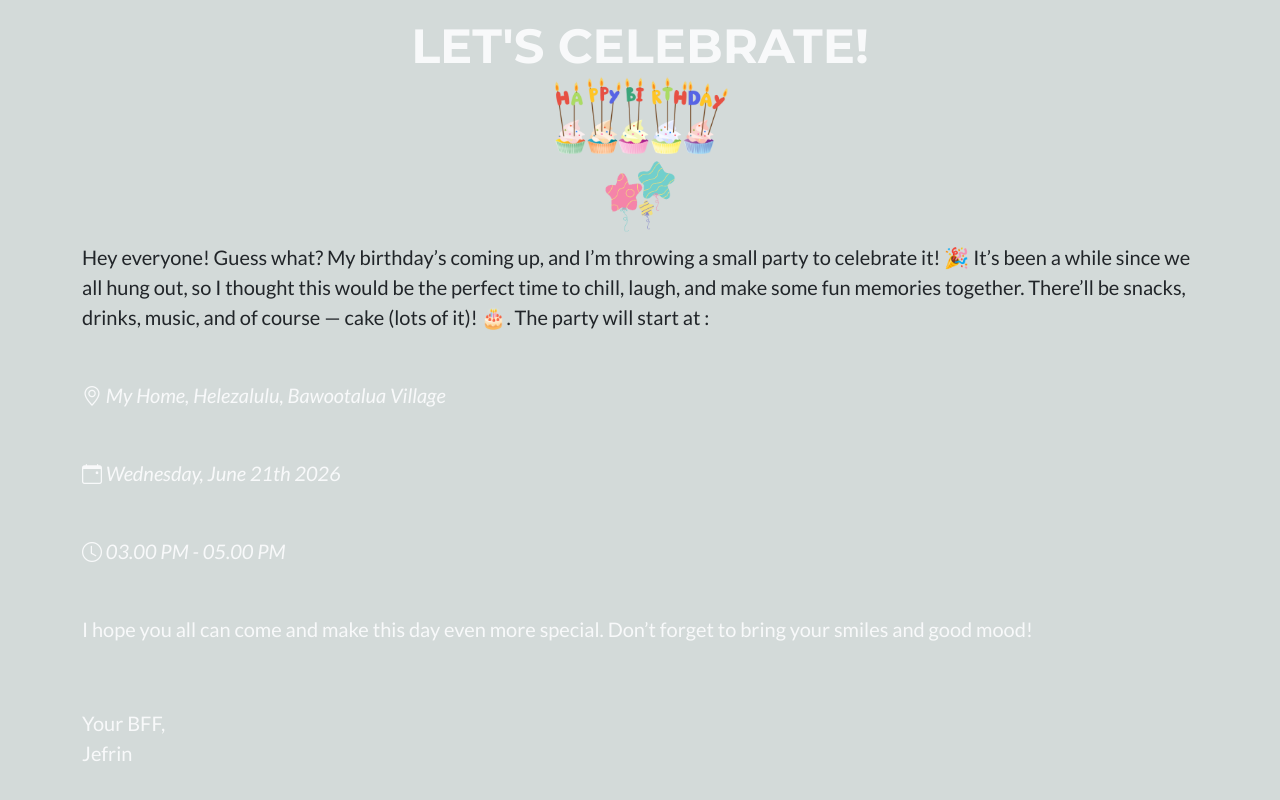
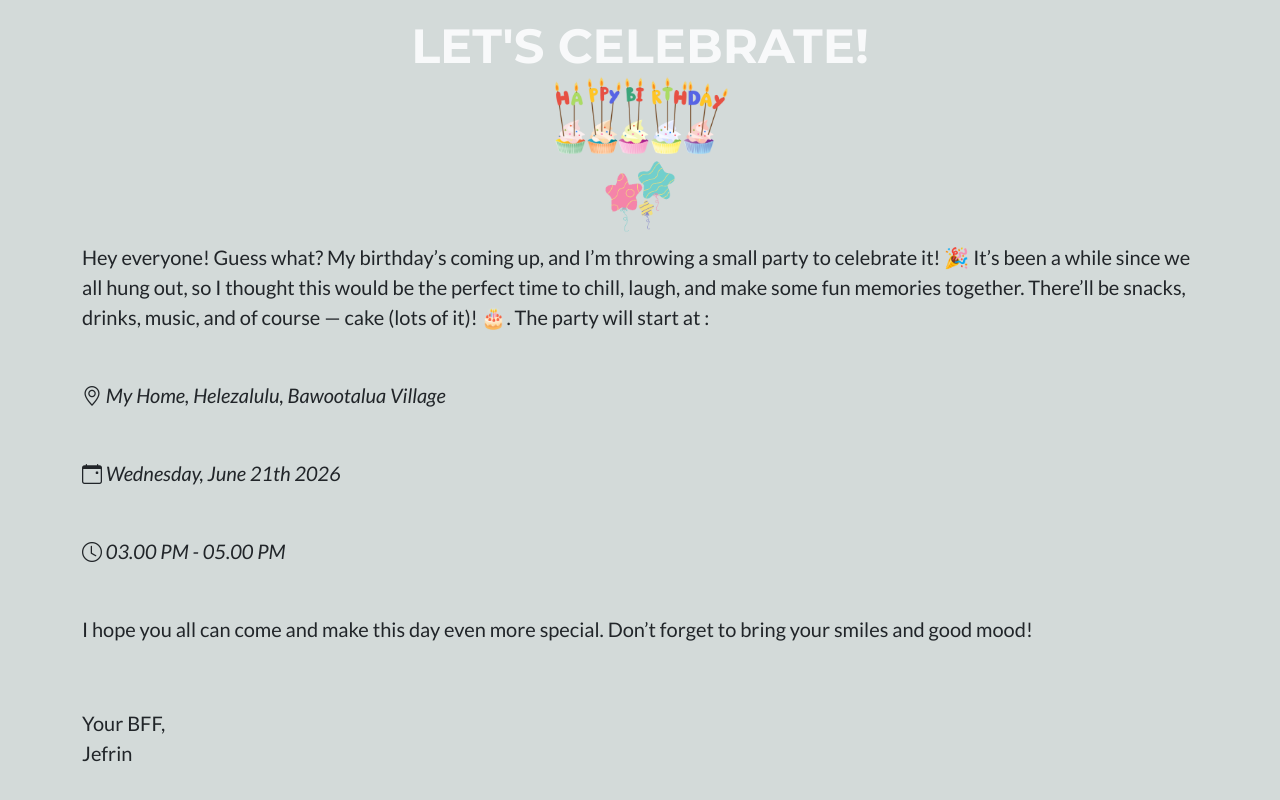
Before and after one commit to DuhaaaFel/tugas-jefrin-laia, a plain HTML site: page index.html in a window 1280 px wide. Shown: the part 802-1602 px from the top of the page. Drawn offline with nearby package versions, Linux system fonts and the light colour scheme.

Commit message:
Update index.html

```diff
--- a/index.html
+++ b/index.html
@@ -45,10 +45,10 @@
 Guess what? My birthday’s coming up, and I’m throwing a small party to celebrate it! 🎉
 It’s been a while since we all hung out, so I thought this would be the perfect time to chill, laugh, and make some fun memories together.
 There’ll be snacks, drinks, music, and of course — cake (lots of it)! 🎂. The party will start at : </p>
-<div class="ikon-undangan text-light d-flex flex-column gap-5 fs-5">
-    <i class="bi bi-geo-alt text-light">  My Home, Helezalulu, Bawootalua Village</i>
-<i class="bi bi-calendar-event text-light">  Wednesday, June 21th 2026</i>
-<i class="bi bi-clock text-light">  03.00 PM - 05.00 PM</i>
+<div class="ikon-undangan text-dark d-flex flex-column gap-5 fs-5">
+    <i class="bi bi-geo-alt text-dark">  My Home, Helezalulu, Bawootalua Village</i>
+<i class="bi bi-calendar-event text-dark">  Wednesday, June 21th 2026</i>
+<i class="bi bi-clock text-dark">  03.00 PM - 05.00 PM</i>
 <p class="lead">I hope you all can come and make this day even more special. Don’t forget to bring your smiles and good mood!</p>
     <p class="lead mb-5">Your BFF, <br> Jefrin</p>
 
```
